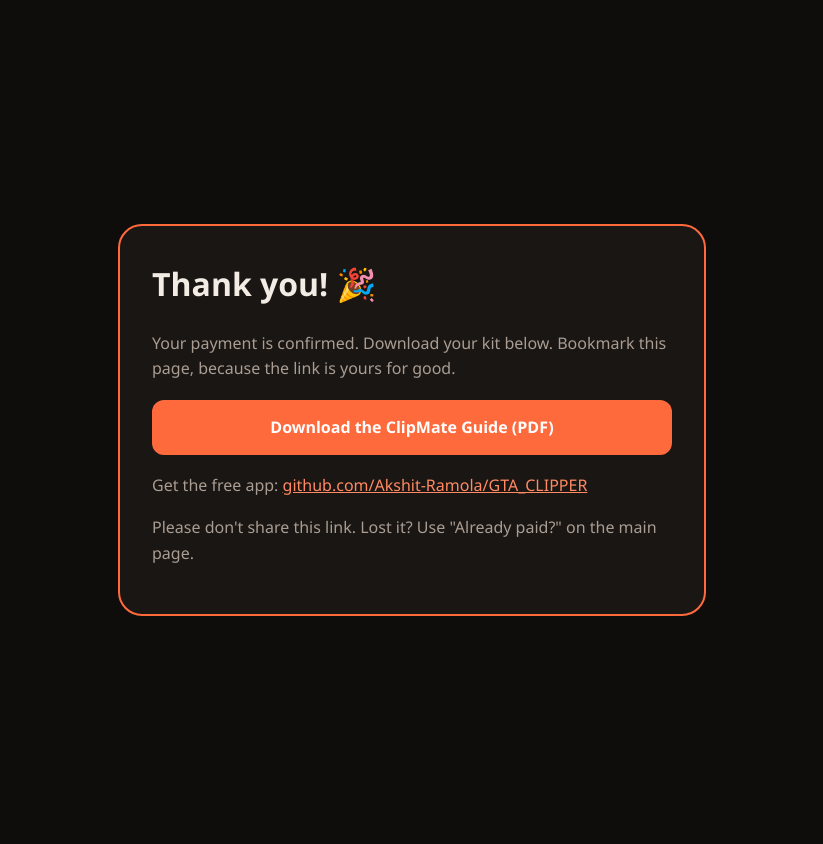
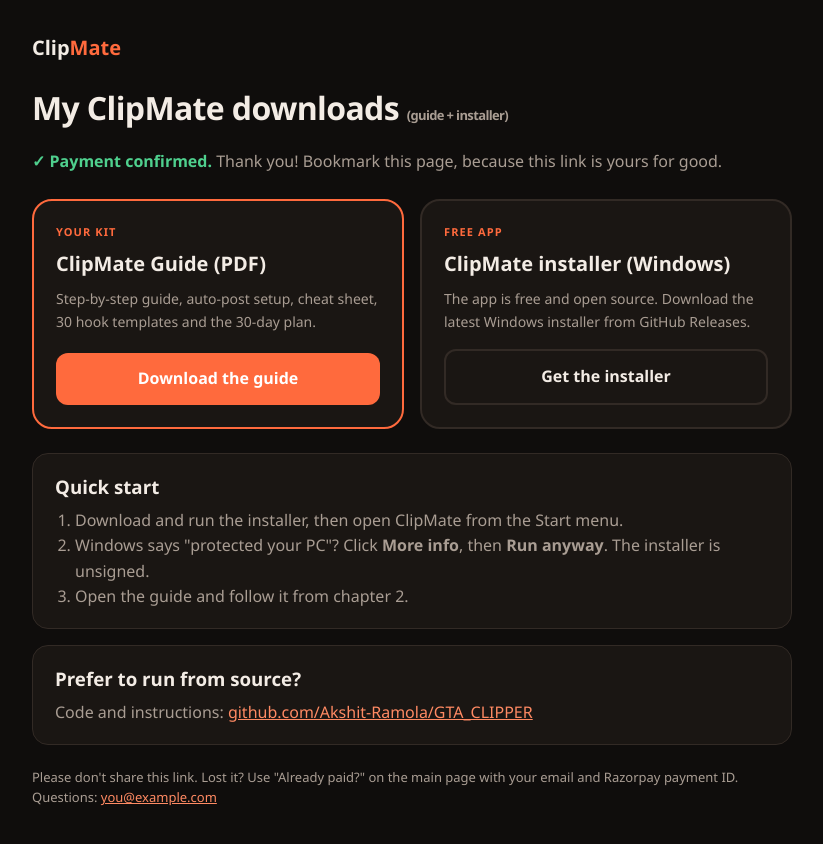
Before and after one commit to Akshit-Ramola/CLIPMATETOOL, a website: page public/download.html in a window 1280 px wide. Shown: the whole page, without its empty margins (228-1051 px from the left). Drawn offline with Linux system fonts and the light colour scheme.

Commit message:
Download page: guide + installer access page
Co-Authored-By: Claude Sonnet 5.5 <noreply@anthropic.com>

```diff
--- a/public/download.html
+++ b/public/download.html
@@ -1,13 +1,51 @@
 <!DOCTYPE html>
 <html lang="en"><head><meta charset="utf-8"><meta name="viewport" content="width=device-width, initial-scale=1">
-<title>Your ClipMate Kit</title><meta name="robots" content="noindex">
-<style>body{margin:0;background:#0f0d0c;color:#f3ece5;font:16px/1.6 "Segoe UI",system-ui,sans-serif;display:grid;place-items:center;min-height:100vh;padding:20px}
-.c{max-width:520px;background:#1a1613;border:2px solid #ff6a3d;border-radius:24px;padding:32px}h1{margin-top:0}a.b{display:block;text-align:center;background:#ff6a3d;color:#fff;font-weight:700;padding:15px;border-radius:12px;text-decoration:none;margin:18px 0}
-p{color:#a99d93}a{color:#ff8a63}</style></head>
-<body><div class="c"><h1>Thank you! 🎉</h1>
-<p>Your payment is confirmed. Download your kit below. Bookmark this page, because the link is yours for good.</p>
-<a class="b" id="dl" href="#">Download the ClipMate Guide (PDF)</a>
-<p>Get the free app: <a href="https://github.com/Akshit-Ramola/GTA_CLIPPER" target="_blank" rel="noopener">github.com/Akshit-Ramola/GTA_CLIPPER</a></p>
-<p>Please don't share this link. Lost it? Use "Already paid?" on the main page.</p></div>
-<script>const t=new URLSearchParams(location.search).get("t");document.getElementById("dl").href="/api/guide?t="+encodeURIComponent(t||"");</script>
+<title>My ClipMate downloads</title><meta name="robots" content="noindex">
+<style>
+:root{--bg:#0f0d0c;--card:#1a1613;--line:#322a25;--ink:#f3ece5;--muted:#a99d93;--brand:#ff6a3d;--brand2:#ff8a63;--good:#4fd08e}
+*{box-sizing:border-box}body{margin:0;background:var(--bg);color:var(--ink);font:16px/1.6 "Segoe UI",system-ui,sans-serif;padding:32px 20px}
+.w{max-width:760px;margin:0 auto}.logo{font-weight:800;font-size:20px}.logo b{color:var(--brand)}
+h1{font-size:32px;letter-spacing:-.02em;margin:18px 0 6px}.ok{color:var(--good);font-weight:700}
+p{color:var(--muted)}a{color:var(--brand2)}
+.cards{display:grid;grid-template-columns:1fr 1fr;gap:16px;margin:24px 0}
+.card{background:var(--card);border:2px solid var(--line);border-radius:20px;padding:22px;display:flex;flex-direction:column;gap:8px}
+.card.main{border-color:var(--brand)}.card h2{margin:0;font-size:20px}.card p{margin:0;font-size:14px;flex:1}
+.tag{font-size:11px;font-weight:800;letter-spacing:.1em;color:var(--brand)}
+a.b{display:block;text-align:center;background:var(--brand);color:#fff;font-weight:700;padding:13px;border-radius:12px;text-decoration:none;margin-top:8px}
+a.b.alt{background:transparent;border:2px solid var(--line);color:var(--ink)}
+.box{background:var(--card);border:1px solid var(--line);border-radius:16px;padding:18px 22px;margin-top:16px}.box h3{margin:0 0 6px}.box ol{margin:6px 0 0;padding-left:20px;color:var(--muted)}
+.small{font-size:13px;color:var(--muted)}
+@media(max-width:640px){.cards{grid-template-columns:1fr}}
+</style></head>
+<body><div class="w">
+<div class="logo">Clip<b>Mate</b></div>
+<h1>My ClipMate downloads <span class="small">(guide + installer)</span></h1>
+<p><span class="ok">✓ Payment confirmed.</span> <span id="ord"></span> Thank you! Bookmark this page, because this link is yours for good.</p>
+
+<div class="cards">
+  <div class="card main"><span class="tag">YOUR KIT</span><h2>ClipMate Guide (PDF)</h2>
+    <p>Step-by-step guide, auto-post setup, cheat sheet, 30 hook templates and the 30-day plan.</p>
+    <a class="b" id="dl" href="#">Download the guide</a></div>
+  <div class="card"><span class="tag">FREE APP</span><h2>ClipMate installer (Windows)</h2>
+    <p>The app is free and open source. Download the latest Windows installer from GitHub Releases.</p>
+    <a class="b alt" id="inst" href="https://github.com/Akshit-Ramola/GTA_CLIPPER/releases/latest" target="_blank" rel="noopener">Get the installer</a></div>
+</div>
+
+<div class="box"><h3>Quick start</h3><ol>
+<li>Download and run the installer, then open ClipMate from the Start menu.</li>
+<li>Windows says "protected your PC"? Click <b>More info</b>, then <b>Run anyway</b>. The installer is unsigned.</li>
+<li>Open the guide and follow it from chapter 2.</li></ol></div>
+
+<div class="box"><h3>Prefer to run from source?</h3>
+<p style="margin:0">Code and instructions: <a href="https://github.com/Akshit-Ramola/GTA_CLIPPER" target="_blank" rel="noopener">github.com/Akshit-Ramola/GTA_CLIPPER</a></p></div>
+
+<p class="small" style="margin-top:22px">Please don't share this link. Lost it? Use "Already paid?" on the main page with your email and Razorpay payment ID. Questions: <a id="mail" href="#"></a></p>
+</div>
+<script>
+const SUPPORT_EMAIL = "you@example.com"; // TODO: replace with your support email
+document.getElementById("mail").textContent = SUPPORT_EMAIL; document.getElementById("mail").href = "mailto:" + SUPPORT_EMAIL;
+const t = new URLSearchParams(location.search).get("t") || "";
+document.getElementById("dl").href = "/api/guide?t=" + encodeURIComponent(t);
+try { const o = JSON.parse(atob(t.split(".")[0].replace(/-/g, "+").replace(/_/g, "/"))).o; if (/^order_\w+$/.test(o)) document.getElementById("ord").textContent = "Order " + o + "."; } catch (e) {}
+</script>
 </body></html>
```
